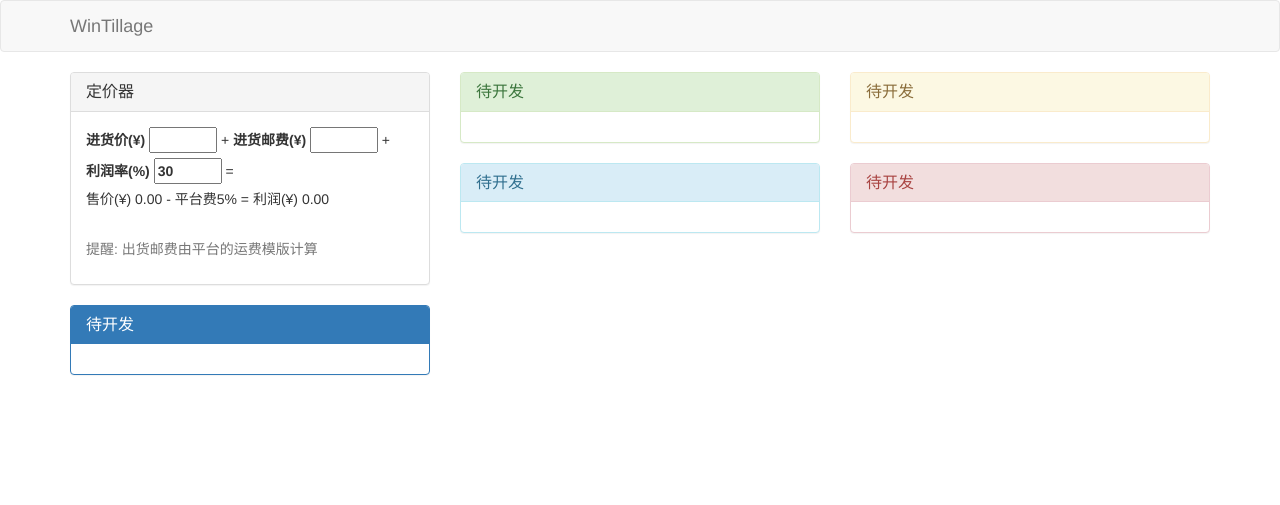
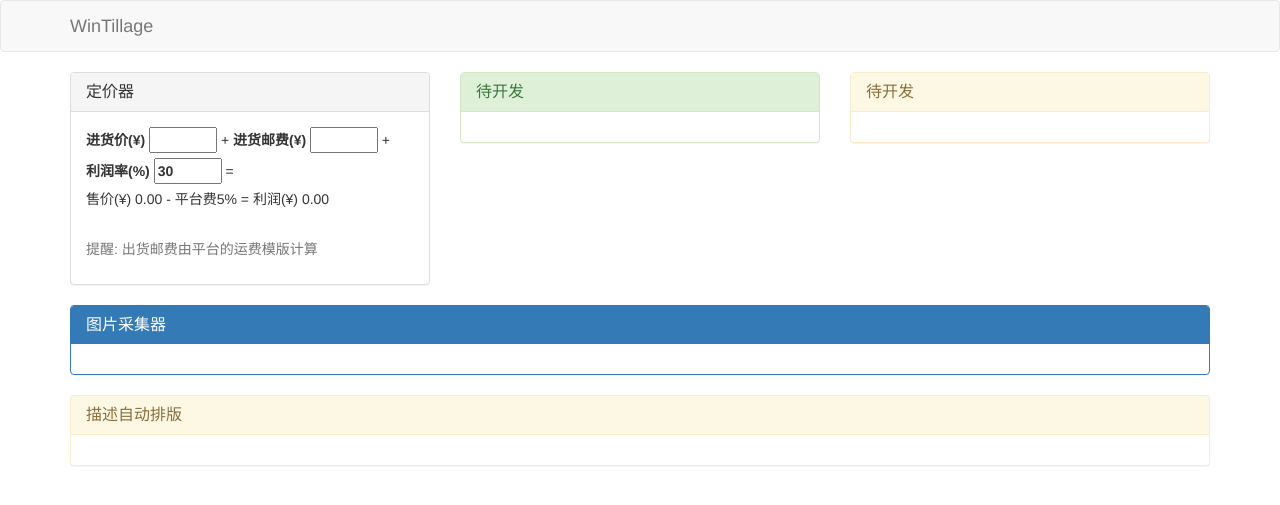
Before and after one commit to tanwei-cc/WinTillage, a Jekyll site: the page built from index.html, in a window 1280 px wide. Shown: the top 505 px of the page. Built offline with Jekyll 4.4.1, drawn with Linux system fonts in a browser that asks for light colours.

Commit message:
No Message.

```diff
--- a/index.html
+++ b/index.html
@@ -13,14 +13,14 @@ title: WinTillage
                 {% include money-exchange.html %}
             </div>
         </div>
-        <div class="panel panel-primary">
+        <!-- <div class="panel panel-primary">
             <div class="panel-heading">
                 <h3 class="panel-title">待开发</h3>
             </div>
             <div class="panel-body">
 
             </div>
-        </div>
+        </div> -->
     </div>
     <div class="col-sm-4">
         <div class="panel panel-success">
@@ -31,14 +31,14 @@ title: WinTillage
 
             </div>
         </div>
-        <div class="panel panel-info">
+        <!-- <div class="panel panel-info">
             <div class="panel-heading">
                 <h3 class="panel-title">待开发</h3>
             </div>
             <div class="panel-body">
 
             </div>
-        </div>
+        </div> -->
     </div>
     <div class="col-sm-4">
         <div class="panel panel-warning">
@@ -49,9 +49,33 @@ title: WinTillage
 
             </div>
         </div>
-        <div class="panel panel-danger">
+        <!-- <div class="panel panel-danger">
             <div class="panel-heading">
                 <h3 class="panel-title">待开发</h3>
+            </div>
+            <div class="panel-body">
+
+            </div>
+        </div> -->
+    </div>
+</div>
+<div class="row">
+    <div class="col-sm-12">
+        <div class="panel panel-primary">
+            <div class="panel-heading">
+                <h3 class="panel-title">图片采集器</h3>
+            </div>
+            <div class="panel-body">
+
+            </div>
+        </div>
+    </div>
+</div>
+<div class="row">
+    <div class="col-sm-12">
+        <div class="panel panel-warning">
+            <div class="panel-heading">
+                <h3 class="panel-title">描述自动排版</h3>
             </div>
             <div class="panel-body">
 
```
Also changed, not shown: 2 other files.
